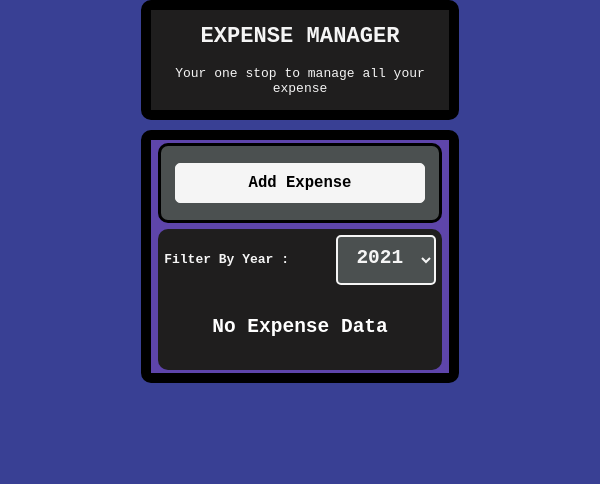
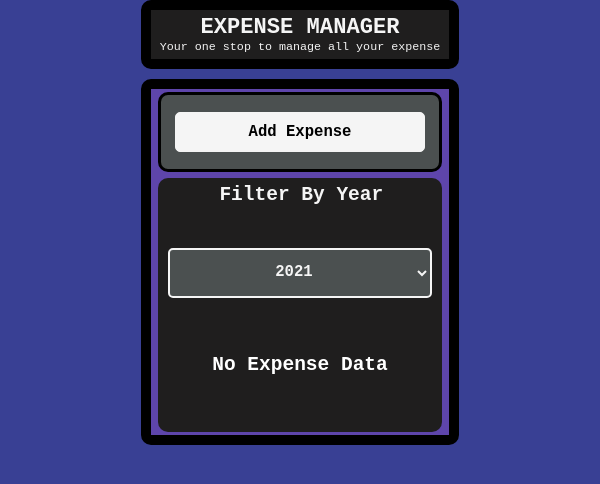
Before and after one commit to AbhishekTomr/money-tracker, a React (Create React App) app: page / in a window 600 px wide. Shown: the top 484 px of the page. Built offline with nearby package versions, Linux system fonts and the light colour scheme.

Commit message:
making the site responsive

```diff
--- a/src/components/Expenses.js
+++ b/src/components/Expenses.js
@@ -21,15 +21,17 @@ function Expenses(props){
     return(
      <Card className = "card">
      <div className="filter-section">
-       <h3>Filter By Year :</h3>
+       <h3>Filter By Year</h3>
        <Filter sendData={setFilter} yearVal = {year} className='year-filter-card'/>
      </div>
+     <div className="expense-wrap">
           {data2.length?
             data2.map(function(expItem) {
              return <ExpenseItem key={Math.random()*100000} item= {expItem} deleteMe={props.deleteMe}/>
           }):
           <h2 className="nodata">No Expense Data</h2>
     }
+    </div>
      </Card>
     );
 
--- a/src/css/App.css
+++ b/src/css/App.css
@@ -25,7 +25,7 @@
 
 }
 .head p{
-    font-size: 1rem;
+    font-size: .9rem;
     width: 100%;
 }
 main{
@@ -51,16 +51,24 @@ main{
     display: none;
 
 }
-@media all and (max-width:500px){
+@media all and (max-width:300px){
     .screen-warning{
         display: flex;
+        width: auto;
+        height: auto;
+        align-items: center;
+        justify-content: center;
+        text-align: center;
     }
     .head,main{
         display: none;
     }
 
 }
-@media all and (min-width:501px) and (max-width:800px){
+@media all and (min-width:301px) and (max-width:800px){
+    .head{
+        height: auto;
+    }
     .head h1{
         font-size: 1.7rem;
     }
--- a/src/css/ExpenseDate.css
+++ b/src/css/ExpenseDate.css
@@ -21,7 +21,7 @@
     text-align: center;
     font-size: 200%;
 }
-@media all and (min-width:501px) and (max-width:800px){
+@media all and (min-width:301px) and (max-width:800px){
     .d-year{
         font-size: .8rem;
     }
--- a/src/css/ExpenseForm.css
+++ b/src/css/ExpenseForm.css
@@ -83,13 +83,13 @@ input[type='date']{
     border: 2px solid #ed5a6e;
 }
 
-@media all and (max-width:500px){
+@media all and (max-width:300px){
     .expense-form,.add-expense{
         display: none;
     }
 }
 
-@media all and (min-width:501px) and (max-width:800px){
+@media all and (min-width:301px) and (max-width:800px){
     .addExpenseButton{
         width: 90%;
         margin: 0;
--- a/src/css/ExpenseItem.css
+++ b/src/css/ExpenseItem.css
@@ -57,18 +57,37 @@
 .delete-item:hover{
     cursor: pointer;
 }
-@media all and (min-width:501px) and (max-width:800px){
+@media all and (min-width:301px) and (max-width:700px){
+    .expense-item{
+        flex-flow: row wrap;
+        height: auto;
+        margin-top: 20px;
+        width: 95%;
+    }
+    .expense-date{
+        width: 100%;
+        flex-grow: 2;
+    }
     .expense-name{
-        width: 40%;
-        font-size: 1rem;
-        align-items: flex-start;
+        width: 100%;
+        font-size: 2.1rem;
+        justify-content: center;
         text-align: left;
         padding: 5px;
+        flex-grow: 1;
+
+    }
+    .expense-cost{
+        width: 100%;
+        flex-grow: 1;
+        padding: 10px;
     }
     .delete-item{
-        font-size: 1rem;
+        font-size: 1.2rem;
+        flex-grow: 1;
+        width: 100%;
+        text-align: center;
+        background-color: whitesmoke;
     }
-    .expense-date{
-        width: 30%;
-    }
+
 }
--- a/src/css/ExpenseReports.css
+++ b/src/css/ExpenseReports.css
@@ -32,7 +32,7 @@
     align-items: flex-end;
 }
 
-@media all and (max-width: 700px){
+@media all and (max-width: 600px){
     .reports-status{
         display: none;
     }
--- a/src/css/Expenses.css
+++ b/src/css/Expenses.css
@@ -6,13 +6,12 @@
 .card{
     display: flex;
     flex-flow: column nowrap;
-    align-items: flex-end;
+    justify-content: space-evenly;
 }
 .filter-section{
     display: flex;
     flex-direction: row;
     flex-wrap: nowrap;
-    width: 100%;
     justify-content: space-between;
 }
 .filter-section > h3{
@@ -22,6 +21,7 @@
     align-self: center;
     margin-left: 1%;
     box-sizing: border-box;
+    padding: 3px;
 }
 select.year-filter-card{
     border: 2px solid whitesmoke !important;
@@ -35,13 +35,31 @@ select.year-filter-card{
     height: 10vh;
     width: 100%;
 }
-@media all and (max-width:500px){
+.expense-wrap{
+    width: 100%;
+    margin: 3vh auto;
+}
+@media all and (max-width:300px){
     .card{
         display: none;
     }
 }
-@media all and (min-width:501px) and (max-width:800px){
+@media all and (min-width:301px) and (max-width:600px){
+    .card{
+        align-items: center;
+    }
+    .filter-section{
+        display: flex;
+        flex-flow: column nowrap;
+        justify-content: space-between;
+        align-items: center;
+        height: 15vh;
+        width: 95%;
+
+    }
     .filter-section > h3{
-        font-size: 1rem;
+        flex-grow: 1;
+        text-align: center;
+        width: 95%;
     }
 }
--- a/src/css/Filter.css
+++ b/src/css/Filter.css
@@ -17,3 +17,9 @@
     padding-bottom: 1%;
 
 }
+@media all and (min-width:301px) and (max-width:800px){
+    .year-filter{
+        font-size: 1.2rem;
+        width: 100%;
+    }
+}
```
